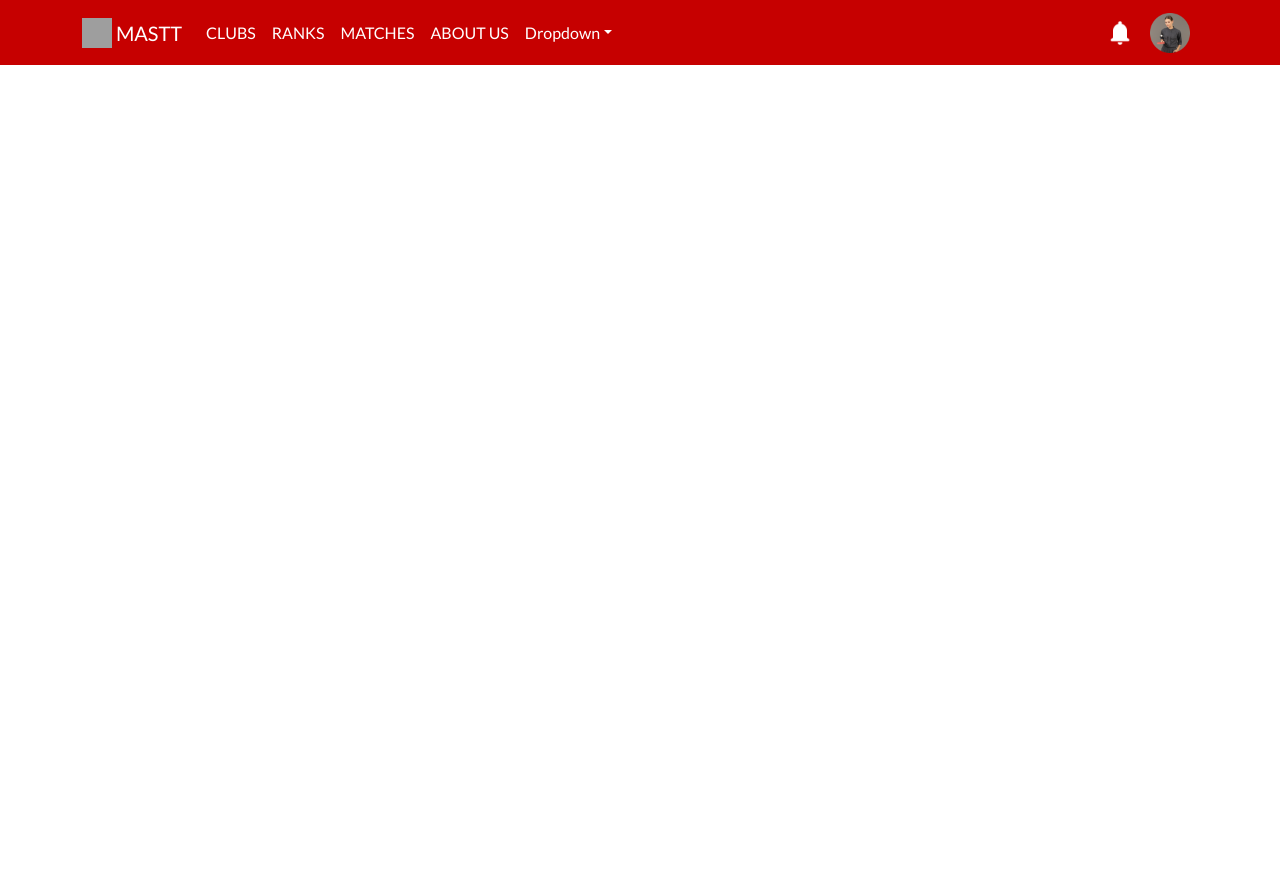
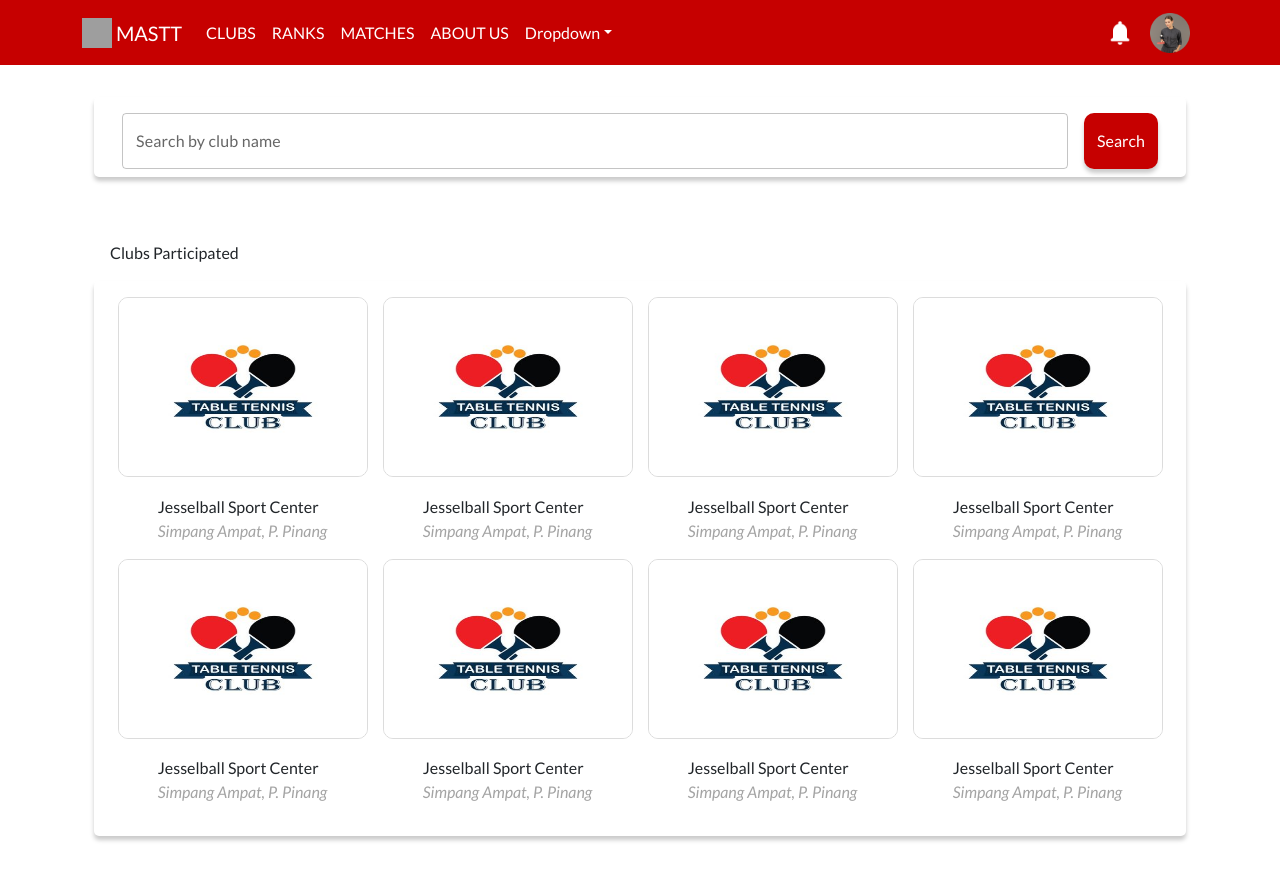
Before and after one commit to hiaweiqi0906/mastt-frontend-trial, a React (Vite) app: page /clubs in a window 1280 px wide. Shown: the top 880 px of the page. Before the commit the page ends 800 px from the top, so only its background shows below. Built offline with nearby package versions, Linux system fonts and the light colour scheme; grey boxes are pictures that could not be loaded.

Commit message:
Add view clubs page

```diff
--- a/src/App.jsx
+++ b/src/App.jsx
@@ -14,6 +14,7 @@ import Profile from 'pages/Common/Profile';
 import ForgotPassword from 'pages/Common/ForgotPassword';
 import Login from 'pages/Common/Login';
 import SignUp from 'pages/Player/SignUp';
+import Clubs from 'pages/Common/Clubs';
 
 import reactLogo from './assets/react.svg'
 import viteLogo from '/vite.svg'
@@ -49,6 +50,9 @@ function App() {
               <Route path="/club/" element={<Home userType="club" />} />
               <Route path="/club/login" element={<Login userType="club" />} />
               <Route path="/club/profile" element={<Profile userType="club" />} />
+              <Route path="/clubs" element={<Clubs />} />
+
+
 
               <Route path="/forgot-password" element={<ForgotPassword />} />
               <Route path="/match-history" element={<MatchHistory />} />
--- /dev/null
+++ b/src/pages/Common/Clubs/index.jsx
@@ -0,0 +1,132 @@
+import React from 'react'
+import Card from 'components/Card'
+import Button from 'components/Button'
+import { Row, Col, Container, Stack } from 'react-bootstrap'
+import { Link } from 'react-router-dom'
+import Avatar from 'assets/Avatar.png'
+import TextField from 'components/Input/TextField'
+import ClubLogo from 'assets/club.jpeg'
+
+export default function MatchDetails() {
+    return (
+        <Container style={{ marginTop: '2rem', marginBottom: '5rem' }}>
+            <div style={{ marginTop: "2rem" }}>
+                <Card style={{ padding: '1rem', height: '10vh', overflow: "auto" }}>
+                    <div style={{ display: 'flex', alignItems: 'center' }}>
+                        <TextField
+                            label="Search by club name"
+                            style={{ flexGrow: 1 }}
+                        />
+                        <Button label="Search" style={{ width: '5rem', marginLeft: '1rem' }} />
+                    </div>
+                </Card>
+            </div>
+
+
+            <div style={{ marginTop: "4rem" }}>
+                <p className='font-16' style={{ marginLeft: '1rem' }}>Clubs Participated</p>
+                <Card style={{ padding: '1rem' }}>
+                    <Row className='justify-content-center align-items-center' style={{ height: '100%' }}>
+                        <Col xs={3}>
+                            <div>
+                                <Stack direction='vertical' gap={3} style={{ alignItems: 'center' }}>
+                                    <img src={ClubLogo} alt="" width={250} height={180} style={{ borderRadius: '10px', border: '0.5px solid #DCDCDC' }} />
+                                    <div>
+                                        <p style={{ marginBottom: '0rem', marginTop: "0.1rem" }}>Jesselball Sport Center</p>
+                                        <p className='font-italic' style={{ color: "#a4a4a4" }}>Simpang Ampat, P. Pinang</p>
+                                    </div>
+                                </Stack>
+
+                            </div>
+                        </Col>
+                        <Col xs={3}>
+                            <div>
+                                <Stack direction='vertical' gap={3} style={{ alignItems: 'center' }}>
+                                    <img src={ClubLogo} alt="" width={250} height={180} style={{ borderRadius: '10px', border: '0.5px solid #DCDCDC' }} />
+                                    <div>
+                                        <p style={{ marginBottom: '0rem', marginTop: "0.1rem" }}>Jesselball Sport Center</p>
+                                        <p className='font-italic' style={{ color: "#a4a4a4" }}>Simpang Ampat, P. Pinang</p>
+                                    </div>
+                                </Stack>
+
+                            </div>
+                        </Col>
+                        <Col xs={3}>
+                            <div>
+                                <Stack direction='vertical' gap={3} style={{ alignItems: 'center' }}>
+                                    <img src={ClubLogo} alt="" width={250} height={180} style={{ borderRadius: '10px', border: '0.5px solid #DCDCDC' }} />
+                                    <div>
+                                        <p style={{ marginBottom: '0rem', marginTop: "0.1rem" }}>Jesselball Sport Center</p>
+                                        <p className='font-italic' style={{ color: "#a4a4a4" }}>Simpang Ampat, P. Pinang</p>
+                                    </div>
+                                </Stack>
+
+                            </div>
+                        </Col>
+                        <Col xs={3}>
+                            <div>
+                                <Stack direction='vertical' gap={3} style={{ alignItems: 'center' }}>
+                                    <img src={ClubLogo} alt="" width={250} height={180} style={{ borderRadius: '10px', border: '0.5px solid #DCDCDC' }} />
+                                    <div>
+                                        <p style={{ marginBottom: '0rem', marginTop: "0.1rem" }}>Jesselball Sport Center</p>
+                                        <p className='font-italic' style={{ color: "#a4a4a4" }}>Simpang Ampat, P. Pinang</p>
+                                    </div>
+                                </Stack>
+
+                            </div>
+                        </Col>
+                        <Col xs={3}>
+                            <div>
+                                <Stack direction='vertical' gap={3} style={{ alignItems: 'center' }}>
+                                    <img src={ClubLogo} alt="" width={250} height={180} style={{ borderRadius: '10px', border: '0.5px solid #DCDCDC' }} />
+                                    <div>
+                                        <p style={{ marginBottom: '0rem', marginTop: "0.1rem" }}>Jesselball Sport Center</p>
+                                        <p className='font-italic' style={{ color: "#a4a4a4" }}>Simpang Ampat, P. Pinang</p>
+                                    </div>
+                                </Stack>
+
+                            </div>
+                        </Col>
+                        <Col xs={3}>
+                            <div>
+                                <Stack direction='vertical' gap={3} style={{ alignItems: 'center' }}>
+                                    <img src={ClubLogo} alt="" width={250} height={180} style={{ borderRadius: '10px', border: '0.5px solid #DCDCDC' }} />
+                                    <div>
+                                        <p style={{ marginBottom: '0rem', marginTop: "0.1rem" }}>Jesselball Sport Center</p>
+                                        <p className='font-italic' style={{ color: "#a4a4a4" }}>Simpang Ampat, P. Pinang</p>
+                                    </div>
+                                </Stack>
+
+                            </div>
+                        </Col>
+                        <Col xs={3}>
+                            <div>
+                                <Stack direction='vertical' gap={3} style={{ alignItems: 'center' }}>
+                                    <img src={ClubLogo} alt="" width={250} height={180} style={{ borderRadius: '10px', border: '0.5px solid #DCDCDC' }} />
+                                    <div>
+                                        <p style={{ marginBottom: '0rem', marginTop: "0.1rem" }}>Jesselball Sport Center</p>
+                                        <p className='font-italic' style={{ color: "#a4a4a4" }}>Simpang Ampat, P. Pinang</p>
+                                    </div>
+                                </Stack>
+
+                            </div>
+                        </Col>
+                        <Col xs={3}>
+                            <div>
+                                <Stack direction='vertical' gap={3} style={{ alignItems: 'center' }}>
+                                    <img src={ClubLogo} alt="" width={250} height={180} style={{ borderRadius: '10px', border: '0.5px solid #DCDCDC' }} />
+                                    <div>
+                                        <p style={{ marginBottom: '0rem', marginTop: "0.1rem" }}>Jesselball Sport Center</p>
+                                        <p className='font-italic' style={{ color: "#a4a4a4" }}>Simpang Ampat, P. Pinang</p>
+                                    </div>
+                                </Stack>
+
+                            </div>
+                        </Col>
+
+                    </Row>
+                </Card>
+            </div>
+        </Container>
+    )
+}
```
Also changed, not shown: src/assets/club.jpeg (added).
